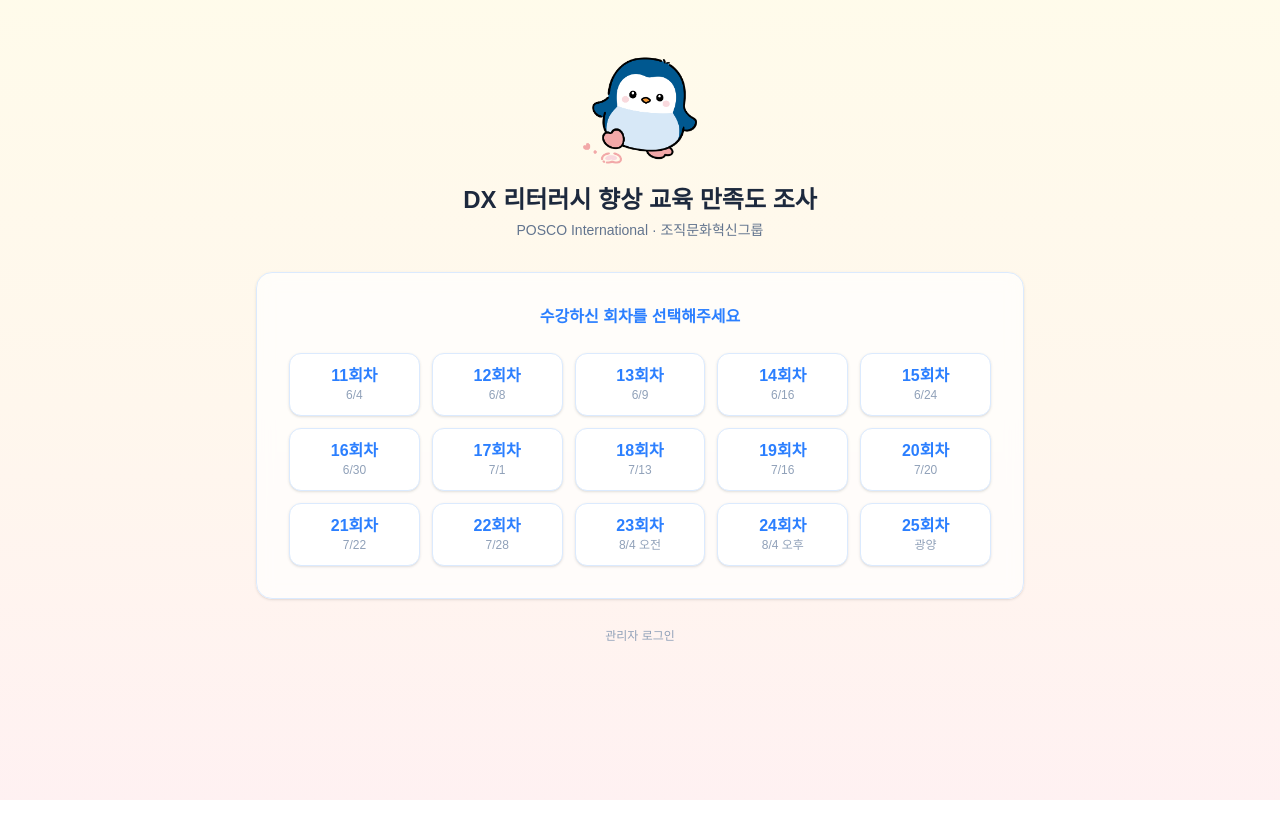
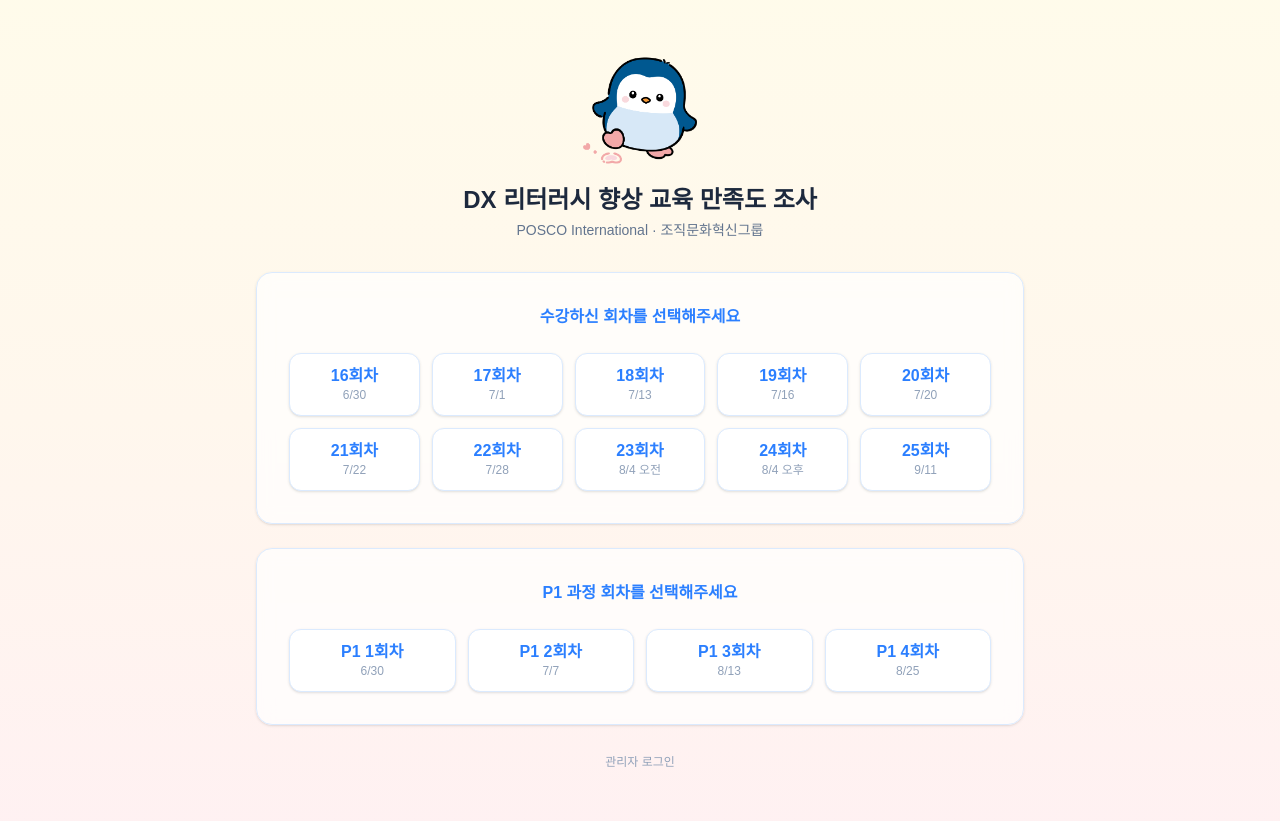
Before and after one commit to juicylucy98/DX-, a Next.js app: page / in a window 1280 px wide. Before the commit the page ends 800 px from the top, so only its background shows below. Built offline with nearby package versions, Linux system fonts and the light colour scheme.

Commit message:
회차 정리: 11-15 제거, 25회차 날짜 수정, P1 섹션 추가

```diff
--- a/src/app/page.tsx
+++ b/src/app/page.tsx
@@ -7,11 +7,6 @@
 // 이 배열을 src/lib/sessions.ts 로 빼서 export 하시는 걸 권장드려요.
 // =============================================================================
 const SESSIONS = [
-  { num: 11, date: "6/4" },
-  { num: 12, date: "6/8" },
-  { num: 13, date: "6/9" },
-  { num: 14, date: "6/16" },
-  { num: 15, date: "6/24" },
   { num: 16, date: "6/30" },
   { num: 17, date: "7/1" },
   { num: 18, date: "7/13" },
@@ -21,7 +16,14 @@
   { num: 22, date: "7/28" },
   { num: 23, date: "8/4 오전" },
   { num: 24, date: "8/4 오후" },
-  { num: 25, date: "광양" },
+  { num: 25, date: "9/11" },
+] as const;
+
+const P1_SESSIONS = [
+  { label: "P1 1회차", date: "6/30" },
+  { label: "P1 2회차", date: "7/7" },
+  { label: "P1 3회차", date: "8/13" },
+  { label: "P1 4회차", date: "8/25" },
 ] as const;
 
 export default function Home() {
@@ -77,6 +79,34 @@
           </div>
         </section>
 
+        {/* P1 회차 섹션 */}
+        <section className="bg-white/70 backdrop-blur-sm rounded-2xl border border-blue-100 shadow-sm p-6 sm:p-8 mt-6">
+          <h2 className="text-center text-blue-500 font-semibold mb-6">
+            P1 과정 회차를 선택해주세요
+          </h2>
+
+          <div className="grid grid-cols-2 sm:grid-cols-4 gap-3">
+            {P1_SESSIONS.map(({ label, date }) => (
+              <Link
+                key={label}
+                href={`/survey/${encodeURIComponent(label)}`}
+                className="group flex flex-col items-center justify-center
+                           bg-white rounded-xl border border-blue-100
+                           py-3 px-4 shadow-sm
+                           transition hover:border-blue-300 hover:shadow-md hover:-translate-y-0.5
+                           focus:outline-none focus:ring-2 focus:ring-blue-300"
+              >
+                <span className="text-blue-500 font-semibold leading-tight">
+                  {label}
+                </span>
+                <span className="mt-0.5 text-xs text-slate-400 leading-tight">
+                  {date}
+                </span>
+              </Link>
+            ))}
+          </div>
+        </section>
+
         {/* 관리자 링크 */}
         <div className="text-center mt-6">
           <a
```
